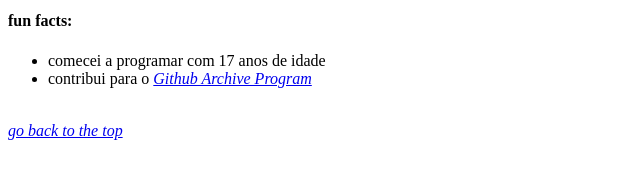
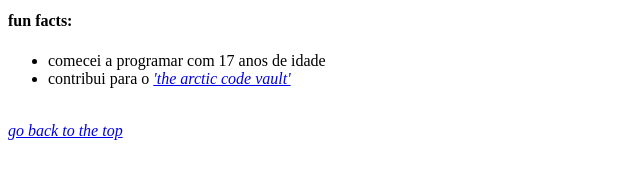
Before and after one commit to otvv/web-portfolio, a plain HTML site: page index.html in a window 1280 px wide. Shown: the part 615-794 px from the top of the page, 0-640 px from the left. Drawn offline with Linux system fonts and the light colour scheme.

Commit message:
Atualizado descricao do GitHub Archive Program
Signed-off-by: Otavio <suizld@pm.me>

```diff
--- a/index.html
+++ b/index.html
@@ -38,7 +38,7 @@
 
   <ul>
     <li>comecei a programar com 17 anos de idade</li>
-    <li>contribui para o <a href='https://archiveprogram.github.com/' target='_blank'><em>Github Archive Program</em></a></li>
+    <li>contribui para o <a href='https://archiveprogram.github.com/' target='_blank'><em>'the arctic code vault'</em></a></li>
 
 
   </ul>
```
